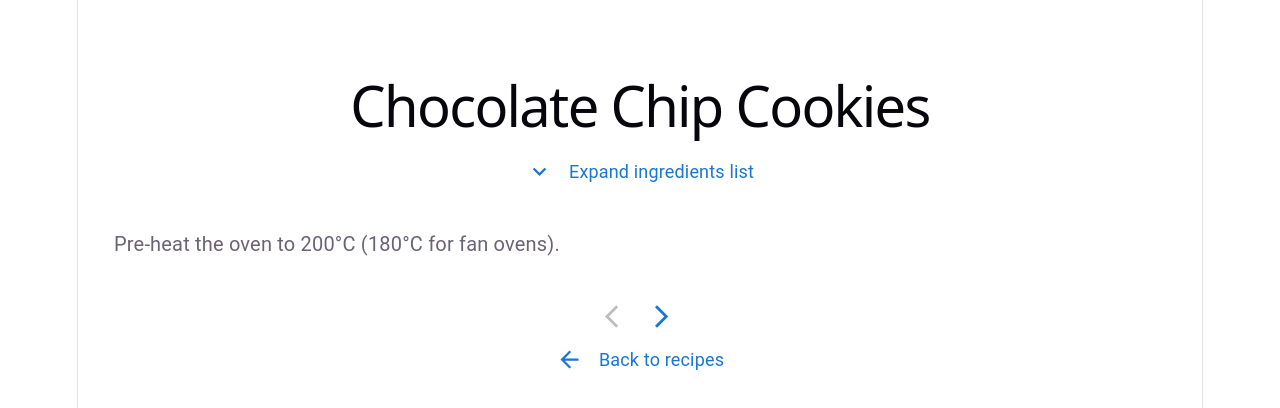
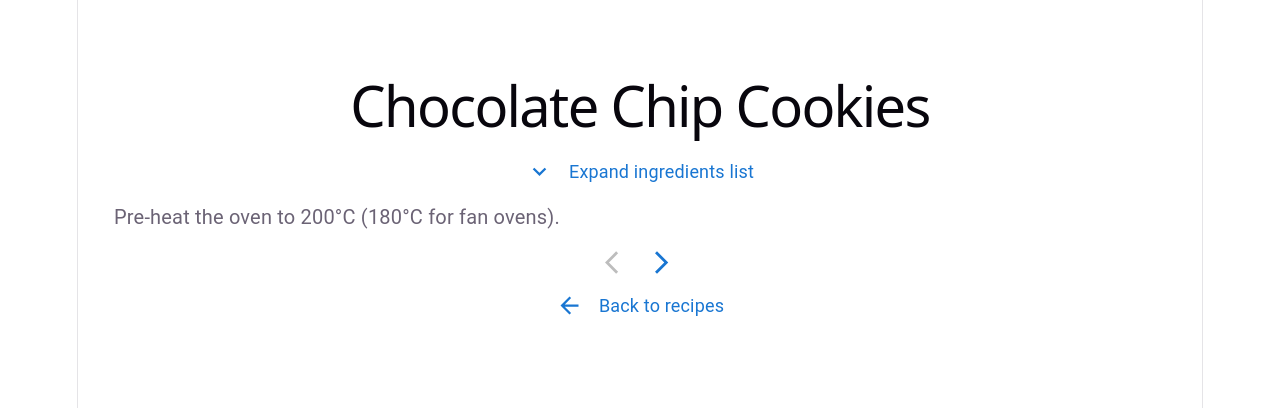
Before and after one commit to Coad-Toad/recipe-app, a React (Vite) app: page / in a window 1280 px wide. Both pictures are taken after a click on the button "Chocolate Chip Cookies". Shown: the top 408 px of the page. Built offline with nearby package versions, Linux system fonts and the light colour scheme.

Commit message:
More styling

```diff
--- a/src/features/recipes/ingredient-list-module.css
+++ b/src/features/recipes/ingredient-list-module.css
@@ -11,7 +11,6 @@
     border: 2px solid transparent;
     transition: border-color 0.3s;
     margin-bottom: 24px;
-    margin-top: 24px;
     width: fit-content;
     align-self: center;
   }
--- a/src/features/recipes/step-view-module.css
+++ b/src/features/recipes/step-view-module.css
@@ -12,5 +12,5 @@
   align-items: center;
 }
 .step-area {
-  padding: 2rem 2rem;
+  padding: 0.5rem 2rem;
 }
```
